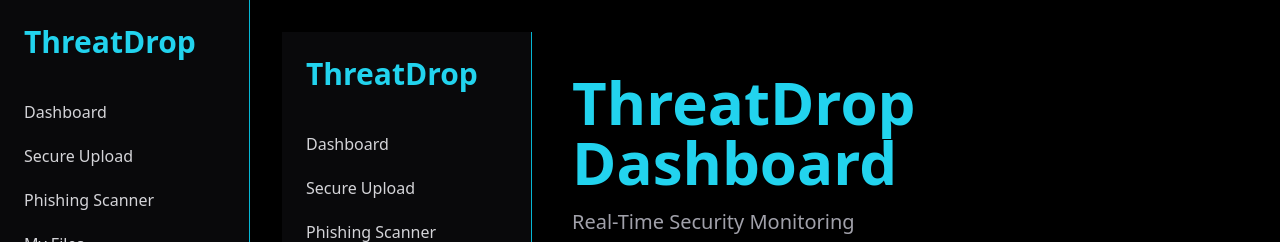
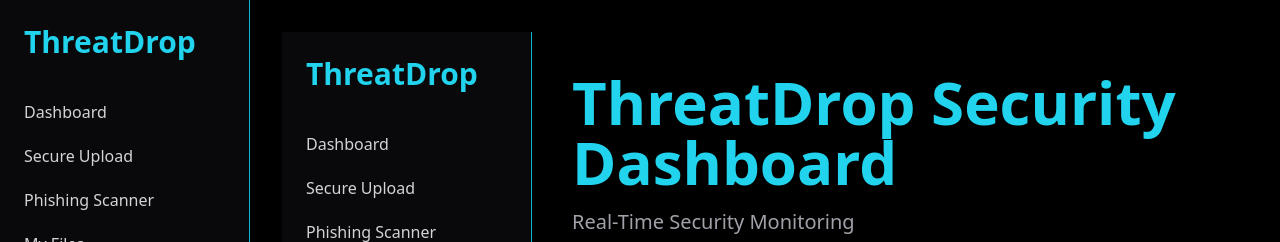
Before and after one commit to Sshruticyb/ThreatDrop, a React app in the folder frontend/: page /dashboard in a window 1280 px wide. Shown: the top 242 px of the page. Built offline with nearby package versions, Linux system fonts and the light colour scheme; no server answers; sample sign-in values are in the browser's storage; the HTML template or start-up script is replaced by a standard one.

Commit message:
Force clean dashboard deployment

```diff
--- a/frontend/src/pages/DashboardPage.jsx
+++ b/frontend/src/pages/DashboardPage.jsx
@@ -40,7 +40,7 @@ function DashboardPage() {
 
 
 
-        console.log(response.data);
+        console.log("NEW BUILD", response.data);
 
 
 
@@ -96,7 +96,7 @@ function DashboardPage() {
 
         <h1 className="text-6xl font-bold text-cyan-400 mb-4">
 
-          ThreatDrop Dashboard
+          ThreatDrop Security Dashboard
 
         </h1>
 
```
